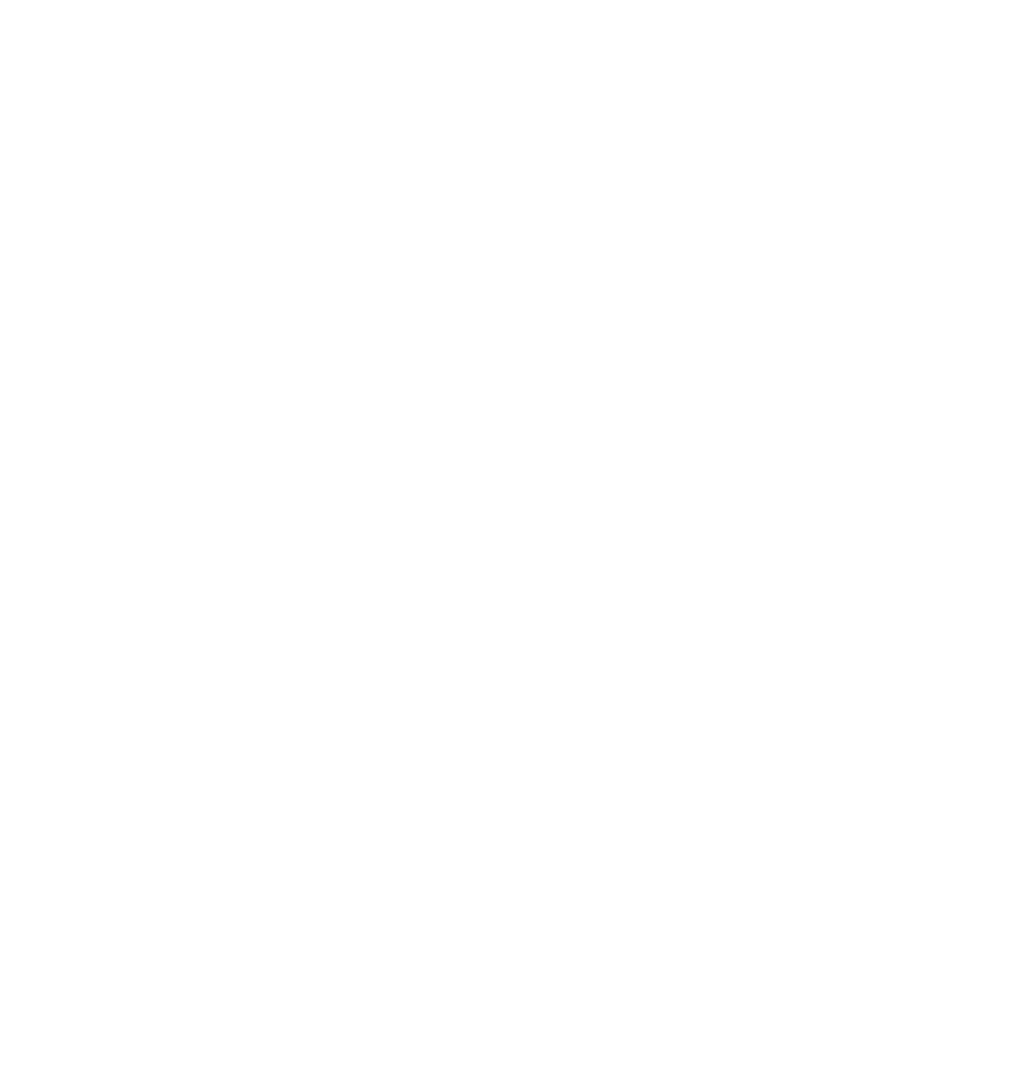
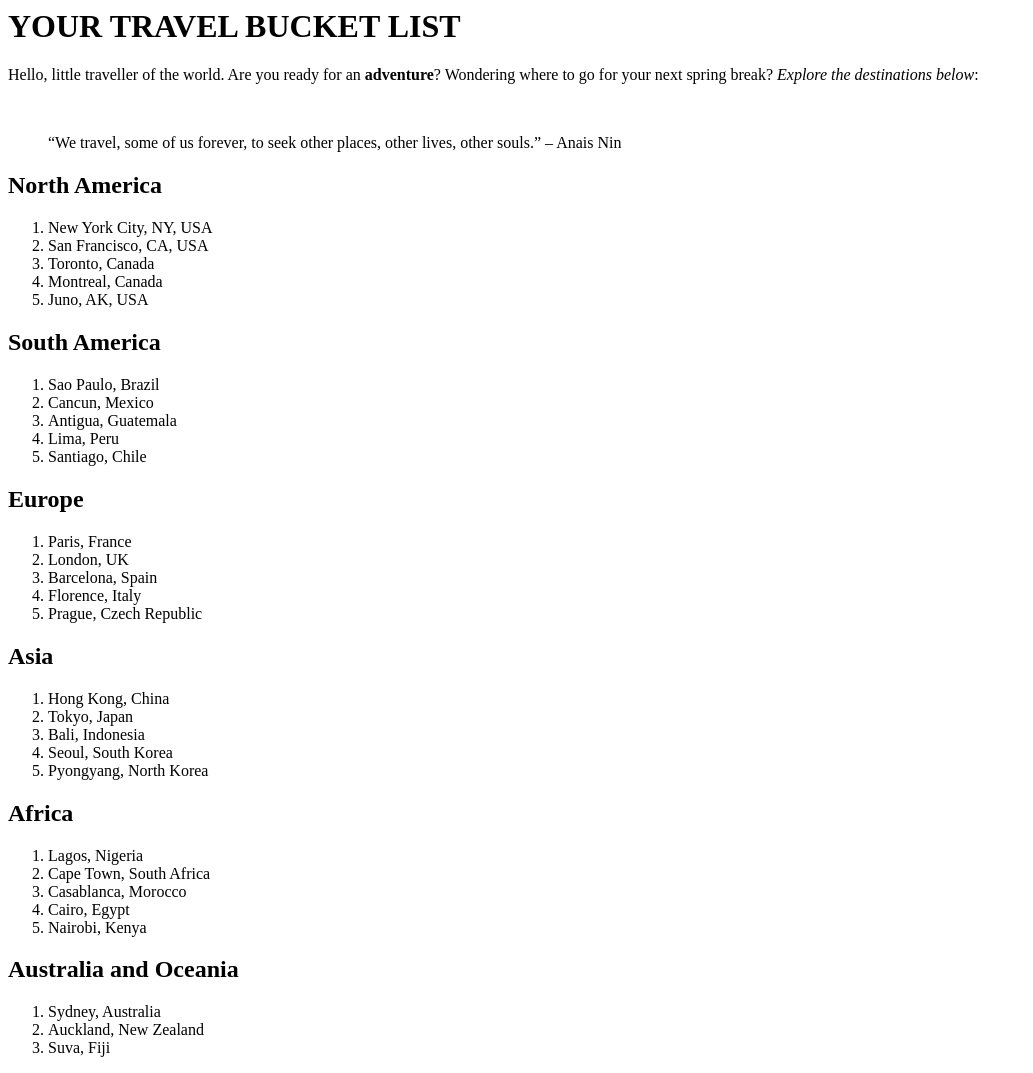
Before and after one commit to s-garrett/Sophomore_Year_WebDevHC, a plain HTML site: page index.html in a window 1280 px wide. Shown: the whole page, without its empty margins (0-1033 px from the left). Before the commit the page ends 800 px from the top, so only its background shows below. Drawn offline with Linux system fonts and the light colour scheme.

Commit message:
made list of places

```diff
--- a/index.html
+++ b/index.html
@@ -1 +1,58 @@
-<!--Main file to work in-->
+<html>
+    <body>
+        <h1>YOUR TRAVEL BUCKET LIST </h1>
+        <p> Hello, little traveller of the world. Are you ready for an <b>adventure</b>? Wondering where to go for your next spring break? <i>Explore the destinations below</i>: </p>
+            <br/>
+            <blockquote> “We travel, some of us forever, to seek other places, other lives, other souls.” – Anais Nin </blockquote>
+
+        <h2> North America </h2>
+            <ol>
+                <li>New York City, NY, USA </li>
+                <li> San Francisco, CA, USA </li>
+                <li> Toronto, Canada</li>
+                <li> Montreal, Canada</li>
+            <li>Juno, AK, USA</li>
+            </ol>
+        <h2> South America </h2>
+            <ol>
+            <li>Sao Paulo, Brazil </li>
+            <li> Cancun, Mexico </li>
+            <li> Antigua, Guatemala</li>
+            <li> Lima, Peru </li>
+            <li> Santiago, Chile </li>
+            </ol>
+
+        <h2> Europe </h2>
+            <ol>
+            <li> Paris, France </li>
+            <li> London, UK </li>
+            <li> Barcelona, Spain </li>
+            <li> Florence, Italy </li>
+            <li> Prague, Czech Republic </li>
+            </ol>
+        <h2> Asia </h2>
+            <ol>
+            <li>Hong Kong, China</li>
+            <li> Tokyo, Japan</li>
+            <li> Bali, Indonesia </li>
+            <li> Seoul, South Korea</li>
+            <li> Pyongyang, North Korea</li>
+            </ol>
+
+        <h2> Africa </h2>
+            <ol>
+            <li>Lagos, Nigeria</li>
+            <li> Cape Town, South Africa</li>
+            <li> Casablanca, Morocco</li>
+            <li> Cairo, Egypt </li>
+            <li> Nairobi, Kenya</li>
+        </ol>
+
+        <h2> Australia and Oceania </h2>
+            <ol>
+                <li> Sydney, Australia </li>
+            <li> Auckland, New Zealand </li>
+            <li> Suva, Fiji </li>
+            </ol>
+    </body>
+</html><!--Main file to work in-->
```
